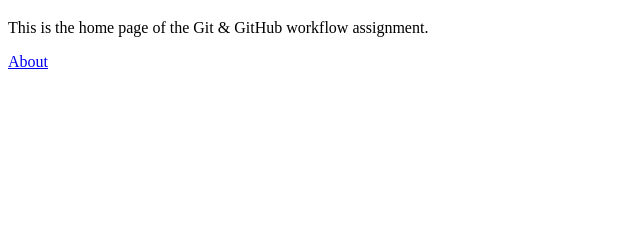
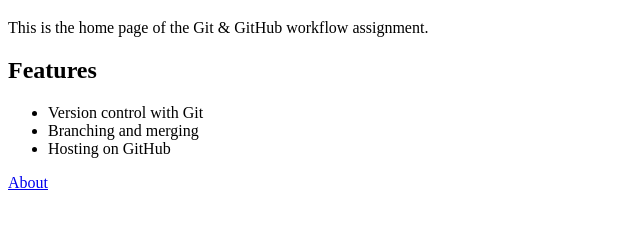
Before and after one commit to Espacio-root/git-workflow-assignment, a plain HTML site: page index.html in a window 1280 px wide. Shown: the part 61-290 px from the top of the page, without its empty margins (0-640 px from the left). Drawn offline with Linux system fonts and the light colour scheme.

Commit message:
Add features section to index.html (feature branch)

```diff
--- a/index.html
+++ b/index.html
@@ -7,6 +7,12 @@
 <body>
   <h1>Welcome to My Project</h1>
   <p>This is the home page of the Git &amp; GitHub workflow assignment.</p>
+  <h2>Features</h2>
+  <ul>
+    <li>Version control with Git</li>
+    <li>Branching and merging</li>
+    <li>Hosting on GitHub</li>
+  </ul>
   <a href="about.html">About</a>
 </body>
 </html>
```
